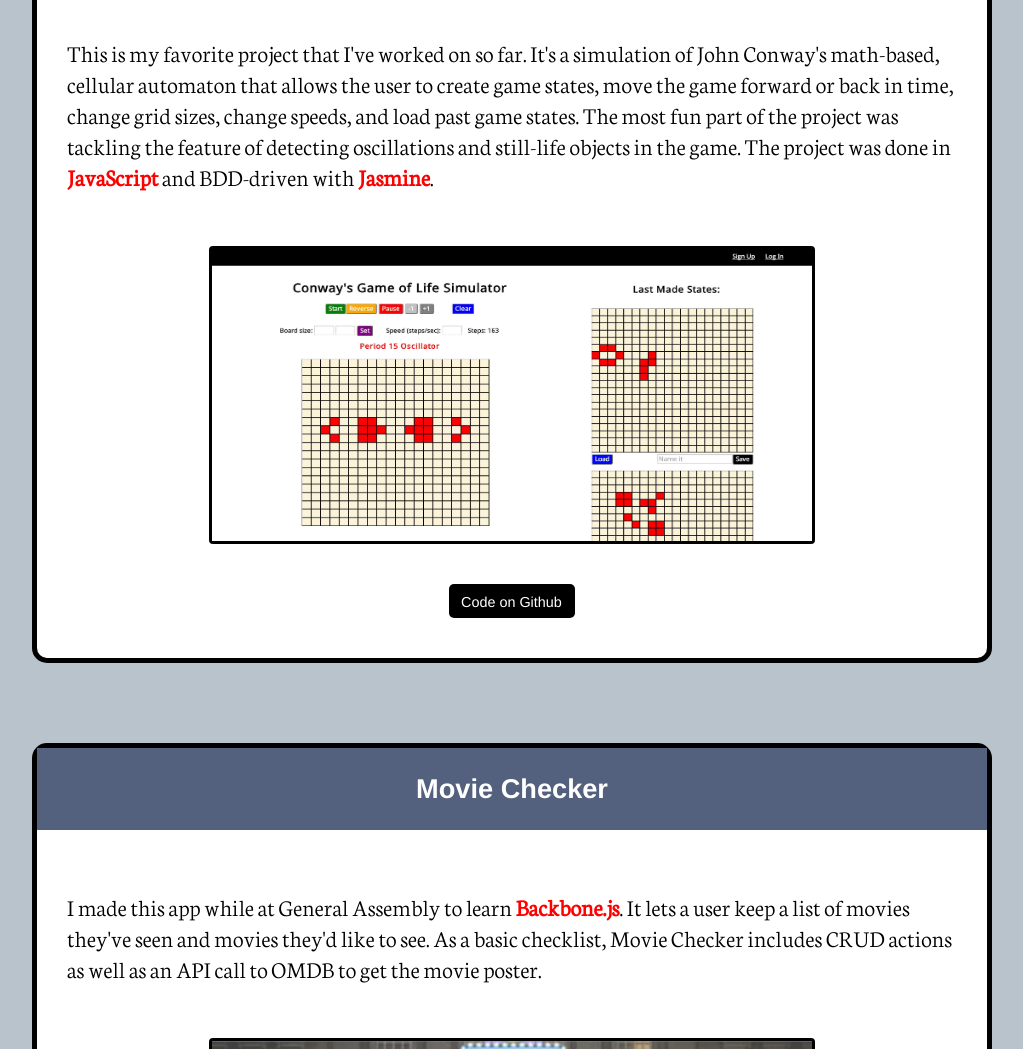
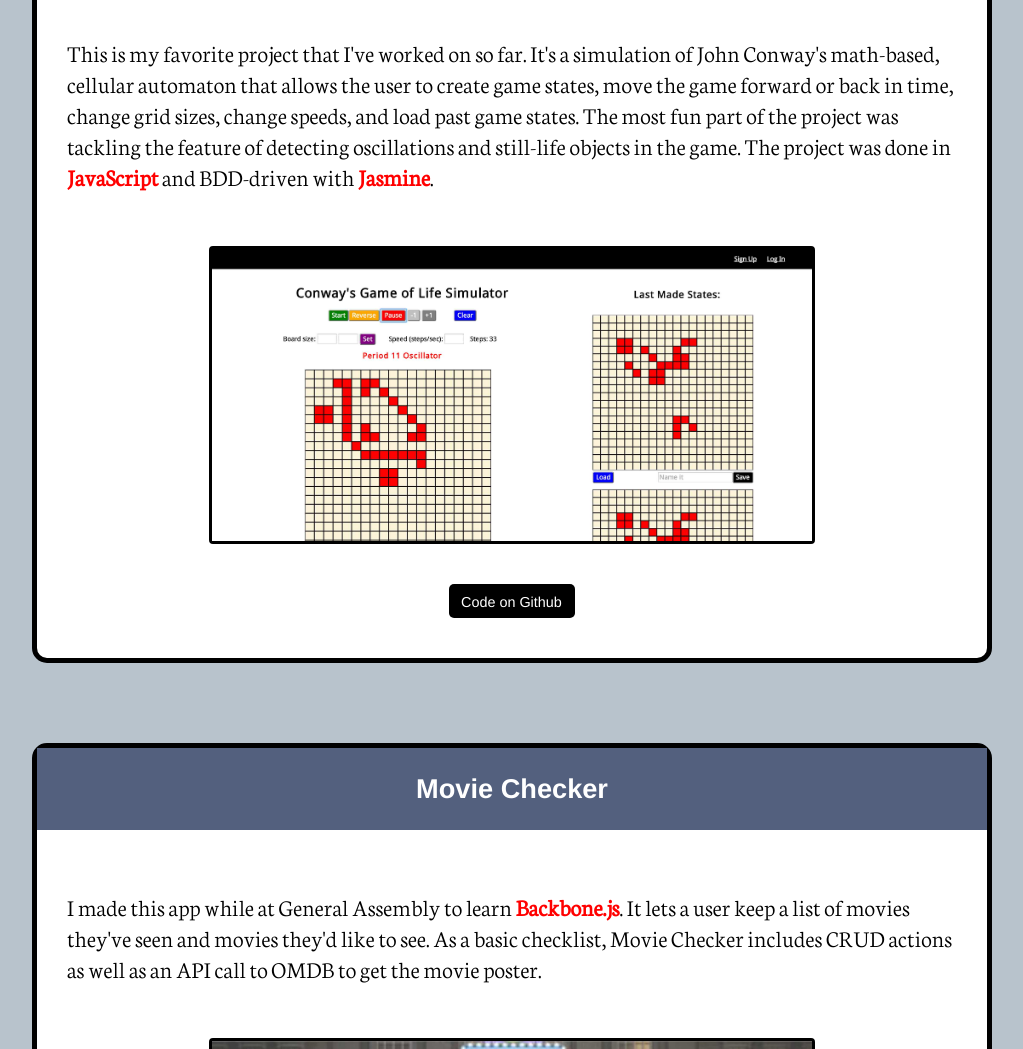
Before and after one commit to jmhinric/johnmhinrichs, a plain HTML site: page index.html in a window 1280 px wide. Shown: the part 1673-2722 px from the top of the page, without its empty margins (128-1151 px from the left). Drawn offline with Linux system fonts and the light colour scheme.

Commit message:
change conway picture

```diff
--- a/index.html
+++ b/index.html
@@ -59,7 +59,7 @@
 
           <div class="single-about">
             <div class="single-image">
-              <a href="http://conways-life.herokuapp.com/"><img class="single-img" src="images/conway.jpg" width=600px height=292px></a>
+              <a href="http://conways-life.herokuapp.com/"><img class="single-img" src="images/conways.jpg" width=600px height=292px></a>
             </div>
 
             <div class="github">
```
Also changed, not shown: images/conways.jpg (added).
